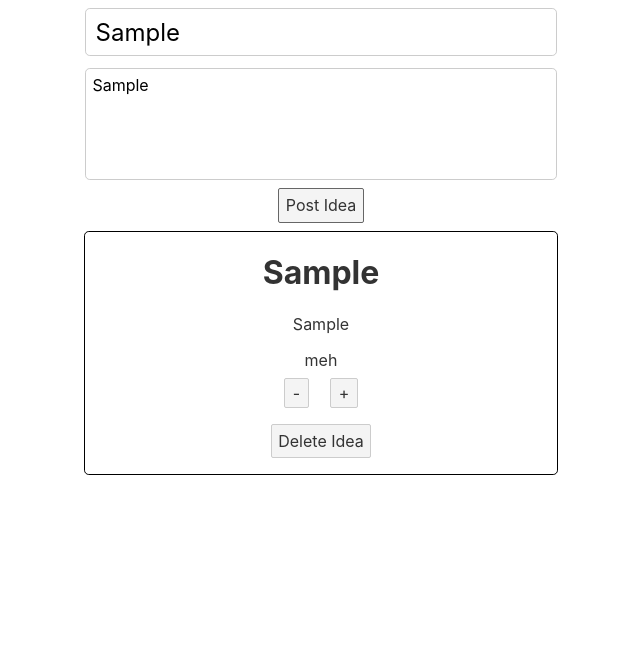
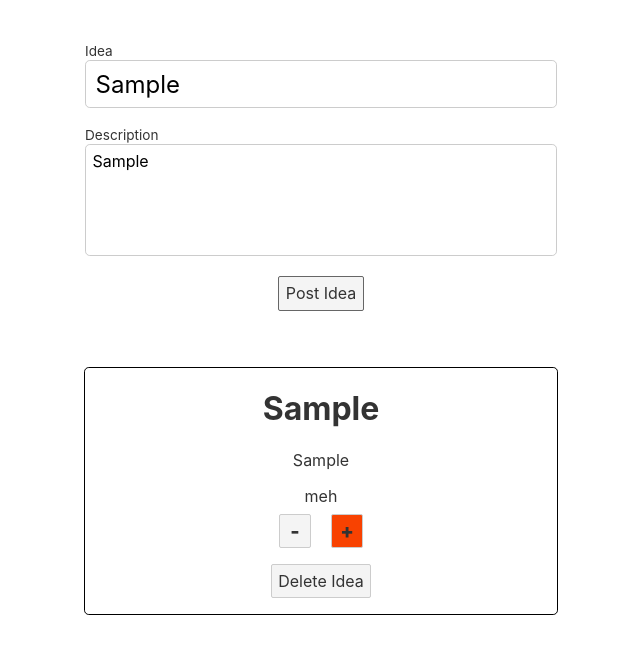
Before and after one commit to bcgodfrey91/svelte-demo, a Svelte app: page / in a window 1280 px wide. Both pictures are taken after typing "Sample", "Sample" into the empty fields and a click on the button "Post Idea". Shown: the top 654 px of the page, without its empty margins (319-959 px from the left). Built offline with nearby package versions, Linux system fonts and the light colour scheme.

Commit message:
update styling for list and inputs

```diff
--- a/src/App.svelte
+++ b/src/App.svelte
@@ -37,6 +37,10 @@
 		width: 100%;
 	}
 
+	.idea-container {
+		margin: 2rem 0 3rem;
+	}
+
 	.idea-form,
 	.idea {
 		display: flex;
@@ -47,9 +51,20 @@
 		max-width: 29.5rem;
 	}
 
+	.form-input-container,
+	.form-textarea-container {
+		width: 100%;
+	}
+
+	.form-input-container span,
+	.form-textarea-container span {
+		font-size: 0.85rem;
+	}
+
 	.form-input,
 	.form-textarea {
 		border-radius: 0.3rem;
+		margin-bottom: 1rem;
 		width: 100%;
 	}
 
@@ -70,6 +85,7 @@
 	.idea {
 		border: 1px solid black;
 		border-radius: 0.3rem;
+		margin-bottom: 1rem;
 		text-decoration: none;
 	}
 
@@ -87,8 +103,23 @@
 	}
 
 	.quality-button {
+		font-size: 1.25rem;
+		font-weight: 800;
 		margin: 0.5rem;
 		padding: 0.25rem 0.5rem;
+	}
+
+	.downvote {
+		background: #8d8ff8;
+    padding: 0.25rem 0.64rem;
+	}
+
+	.upvote {
+		background: #f84201;
+	}
+
+	.disabled {
+		background: #f4f4f4;
 	}
 
 	.delete-idea-button {
@@ -97,10 +128,16 @@
 
 </style>
 
-<div class="container">
+<div class="idea-container container">
 	<form on:submit|preventDefault={addIdea} class="idea-form">
-		<input class="form-input" />
-		<textarea class="form-textarea" />
+		<div class="form-input-container">
+			<span>Idea</span>
+			<input class="form-input" />
+		</div>
+		<div class="form-textarea-container">
+			<span>Description</span>
+			<textarea class="form-textarea" />
+		</div>
 		<button class="post-idea">Post Idea</button>
 	</form>
 </div>
@@ -122,14 +159,14 @@
 					<button
 						on:click={() => decreaseQuality(index)}
 						disabled="{quality === 'meh'}"
-						class="{quality === 'meh' ? 'disabled quality-button' : 'quality-button'}"
+						class="{quality === 'meh' ? 'disabled quality-button downvote' : 'quality-button downvote'}"
 					>
 							-
 					</button>
 					<button
 						on:click={() => increaseQuality(index)}
 						disabled="{quality === 'mega dope'}"
-						class="{quality === 'mega dope' ? 'disabled quality-button' : 'quality-button'}"
+						class="{quality === 'mega dope' ? 'disabled quality-button' : 'quality-button upvote'}"
 					>
 						+
 					</button>
```
